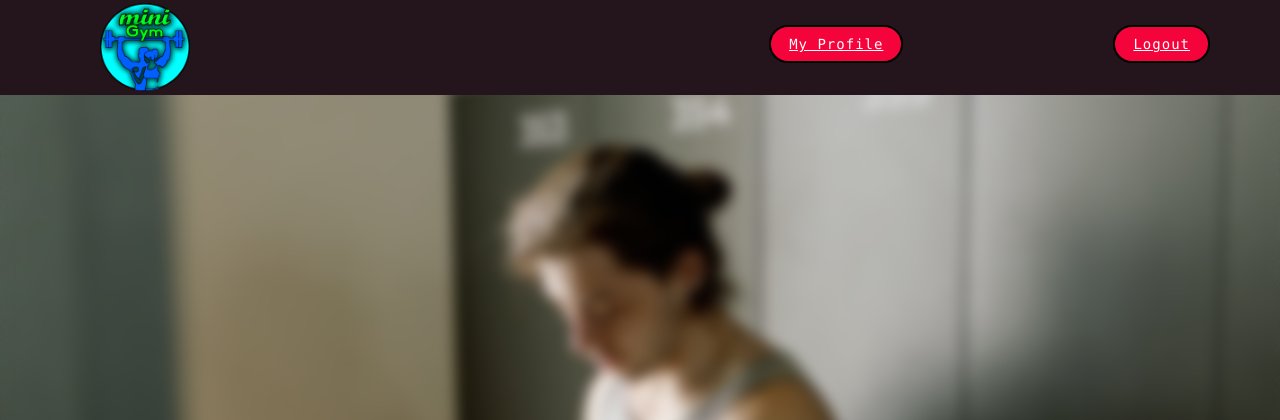
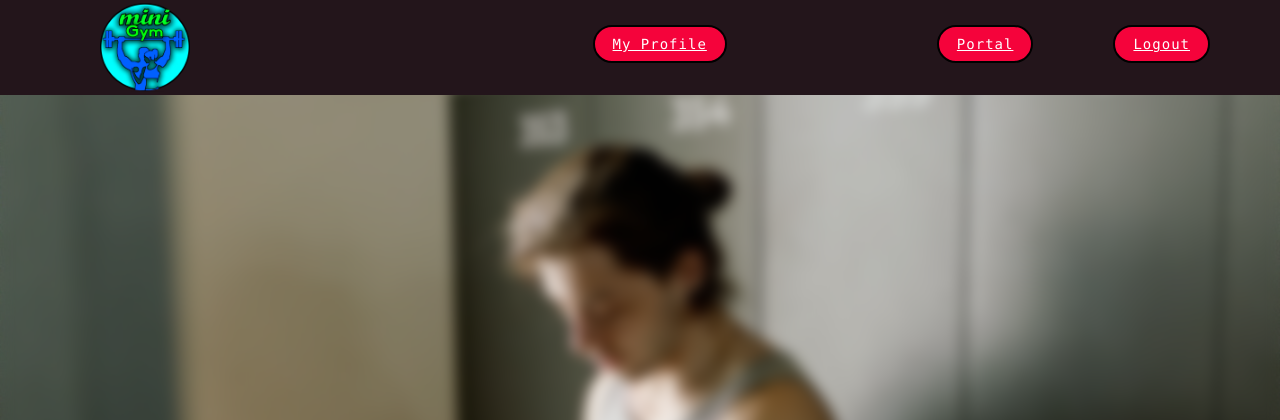
Before and after one commit to aGamer106/databases-and-web-assignment, a PHP site: page /Assignment/userHomepage.php in a window 1280 px wide. Shown: the top 420 px of the page. Run offline with PHP 8.4, Linux system fonts and the light colour scheme.

Commit message:
updated user navbar with one more button;

```diff
--- a/user-navbar.php
+++ b/user-navbar.php
@@ -6,8 +6,12 @@
         <div class="home">
             <a href="index.php"><img src="util/minigym.png" alt="" id="logo"> </a>
         </div>
+
         <div class="register">
             <a class="navbar-register-button slide_left" href="logout.php">Logout</a>
+        </div>
+        <div class="register">
+            <a class="navbar-register-button slide_left" href="loginResult.php">Portal</a>
         </div>
         <div class="login">
             <a class="navbar-login-button slide_left" href="userHomepage.php">My Profile</a>
```
